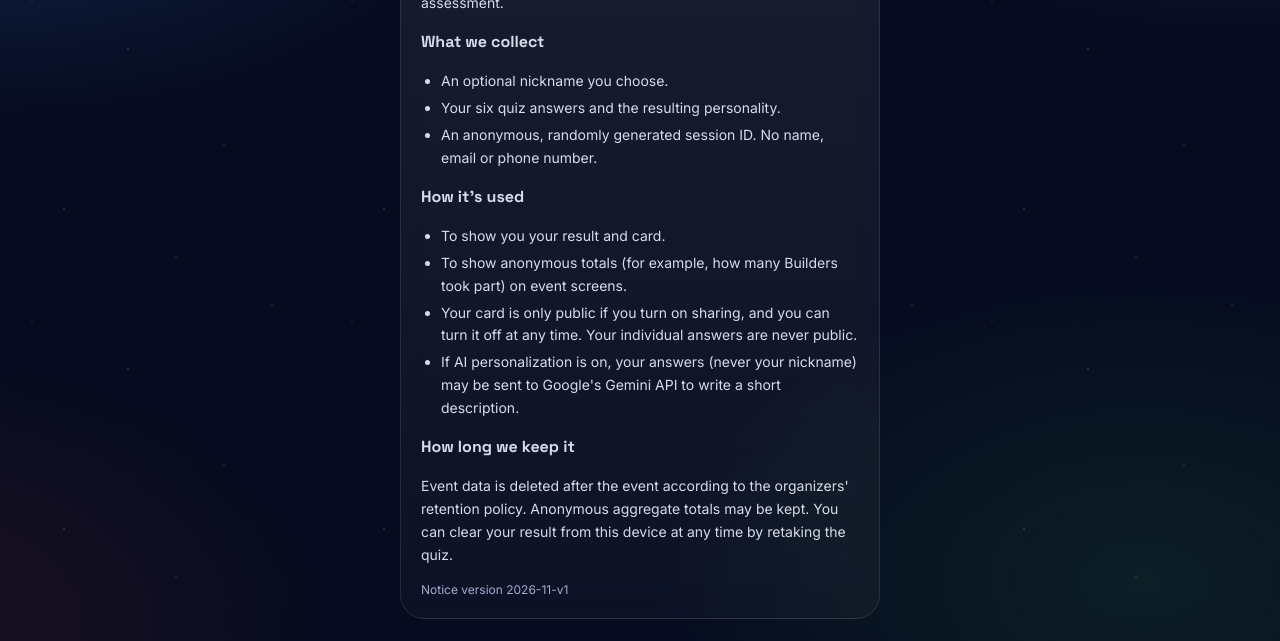
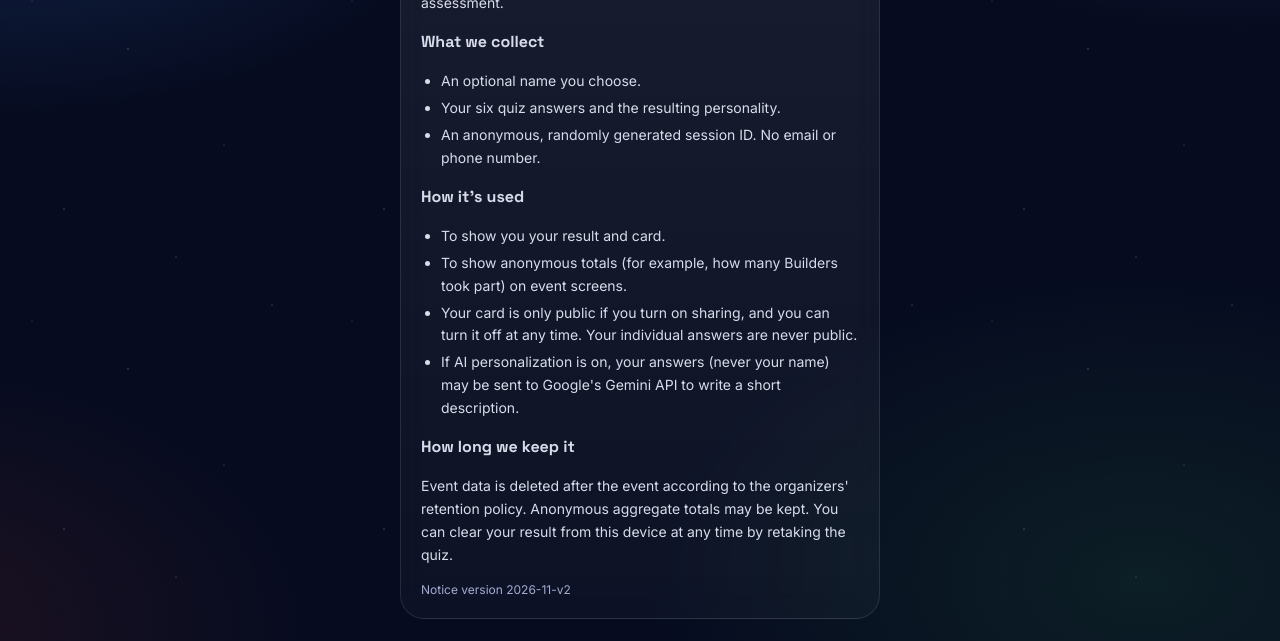
Before and after one commit to synk-sys/ai-dna, a Next.js app: page /privacy in a window 1280 px wide. Shown: the part 207-848 px from the top of the page. Built offline with nearby package versions, Linux system fonts and the light colour scheme; no server answers.

Commit message:
Rename Nickname to Name in visible text
- Update the landing field label and error messages
- Update the privacy notice wording and bump its version

```diff
--- a/src/app/privacy/page.tsx
+++ b/src/app/privacy/page.tsx
@@ -16,9 +16,9 @@ export default function PrivacyPage() {
         </p>
         <h2 className="font-display text-base font-bold">What we collect</h2>
         <ul className="list-disc space-y-1 pl-5">
-          <li>An optional nickname you choose.</li>
+          <li>An optional name you choose.</li>
           <li>Your six quiz answers and the resulting personality.</li>
-          <li>An anonymous, randomly generated session ID. No name, email or phone number.</li>
+          <li>An anonymous, randomly generated session ID. No email or phone number.</li>
         </ul>
         <h2 className="font-display text-base font-bold">How it&apos;s used</h2>
         <ul className="list-disc space-y-1 pl-5">
@@ -29,7 +29,7 @@ export default function PrivacyPage() {
             answers are never public.
           </li>
           <li>
-            If AI personalization is on, your answers (never your nickname) may be sent to Google&apos;s Gemini API to
+            If AI personalization is on, your answers (never your name) may be sent to Google&apos;s Gemini API to
             write a short description.
           </li>
         </ul>
--- a/src/components/landing/StartPanel.tsx
+++ b/src/components/landing/StartPanel.tsx
@@ -28,7 +28,7 @@ export function StartPanel() {
     event.preventDefault();
     const parsed = nicknameSchema.safeParse(nickname);
     if (!parsed.success) {
-      setError(parsed.error.issues[0]?.message ?? "Please choose a different nickname");
+      setError(parsed.error.issues[0]?.message ?? "Please choose a different name");
       return;
     }
     clearResult();
@@ -80,7 +80,7 @@ export function StartPanel() {
       ) : null}
       <form onSubmit={start} className="space-y-3" noValidate>
         <label htmlFor="nickname" className="block text-sm font-medium">
-          Nickname <span className="text-muted-foreground">(optional, shown on your card)</span>
+          Name <span className="text-muted-foreground">(optional, shown on your card)</span>
         </label>
         <Input
           id="nickname"
--- a/src/lib/config/event.ts
+++ b/src/lib/config/event.ts
@@ -14,7 +14,7 @@ export const EVENT = {
 } as const;
 
 /** Bump when the privacy notice changes; stored with each participant. */
-export const CONSENT_VERSION = "2026-11-v1";
+export const CONSENT_VERSION = "2026-11-v2";
 
 /** Google-inspired accent colors, used sparingly for event chrome. */
 export const EVENT_ACCENTS = ["#4285F4", "#EA4335", "#FBBC04", "#34A853"] as const;
--- a/src/lib/quiz/schema.ts
+++ b/src/lib/quiz/schema.ts
@@ -28,7 +28,7 @@ export const nicknameSchema = z
   .max(200)
   .transform(sanitizeNickname)
   .refine((v) => v.length === 0 || /[\p{L}\p{N}\p{Extended_Pictographic}]/u.test(v), {
-    message: "Nickname needs at least one letter, number or emoji",
+    message: "Name needs at least one letter, number or emoji",
   });
 
 const answersShape = Object.fromEntries(
```
Also changed, not shown: 1 other file (tests, documents, lock files or other folders).
